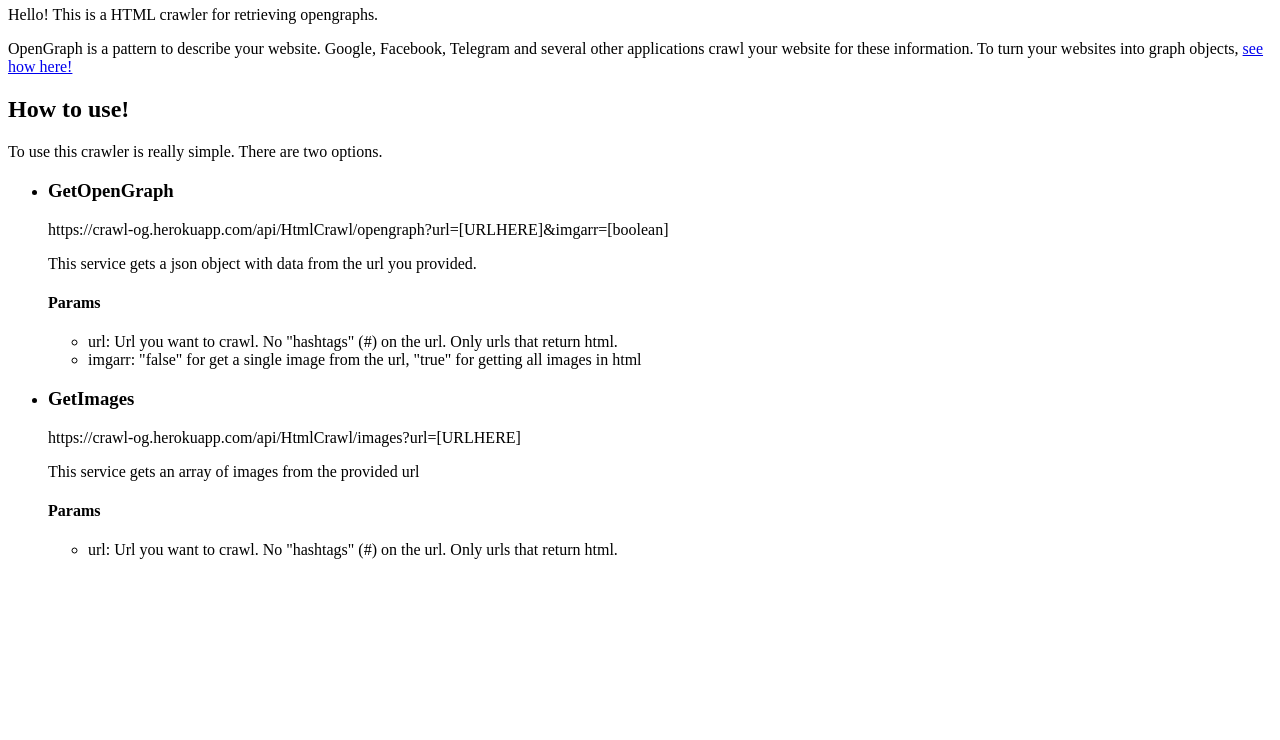
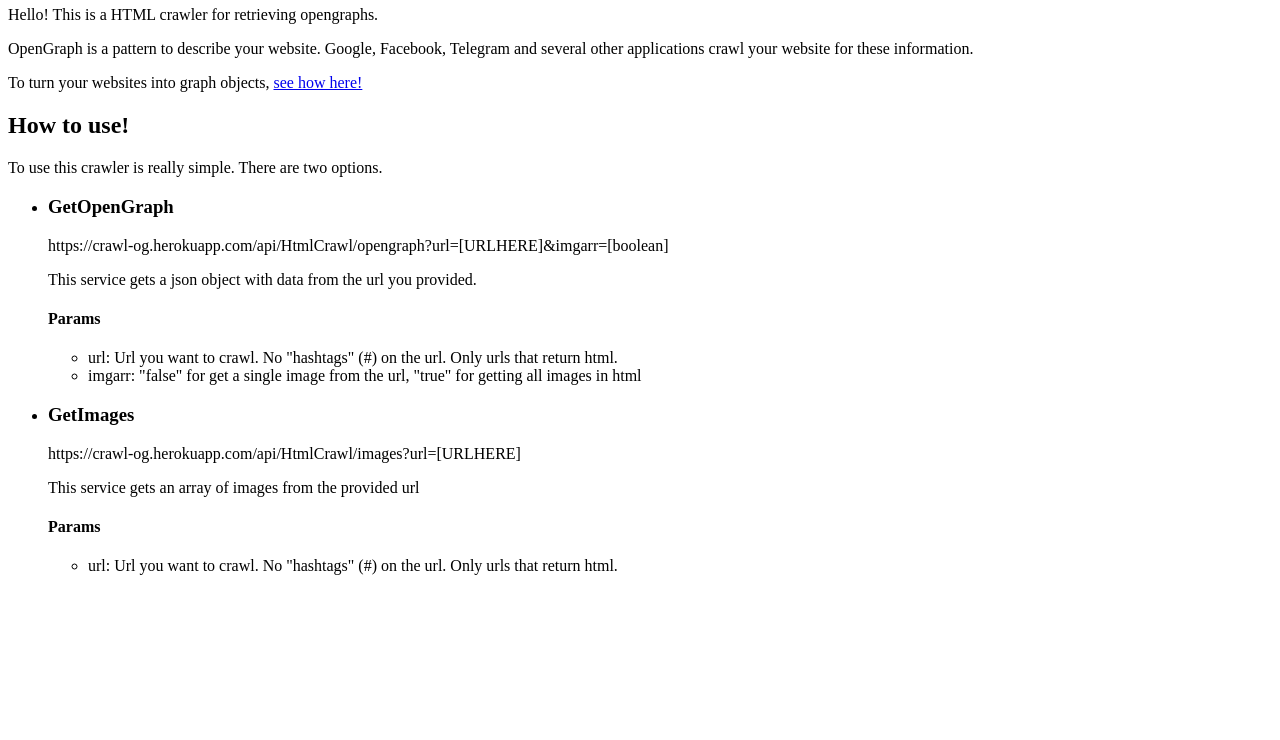
Before and after one commit to RicardoDMelo/WebData-Crawler, a website: page client/index.html in a window 1280 px wide. Shown: the part 60-800 px from the top of the page. Drawn offline with Linux system fonts and the light colour scheme.

Commit message:
Correção de index

```diff
--- a/client/index.html
+++ b/client/index.html
@@ -5,7 +5,8 @@
 <body>
     <h1>Crawler OpenGraph</h1>
     <p>Hello! This is a HTML crawler for retrieving opengraphs.</p>
-    <p>OpenGraph is a pattern to describe your website. Google, Facebook, Telegram and several other applications crawl your website for these information. To turn your websites into graph objects, <a href="http://ogp.me/">see how here!</a></p>
+    <p>OpenGraph is a pattern to describe your website. Google, Facebook, Telegram and several other applications crawl your website for these information.</p>
+    <p>To turn your websites into graph objects, <a href="http://ogp.me/">see how here!</a></p>
     <h2>How to use!</h2>
     <p>To use this crawler is really simple. There are two options.</p>
     <ul>
```
